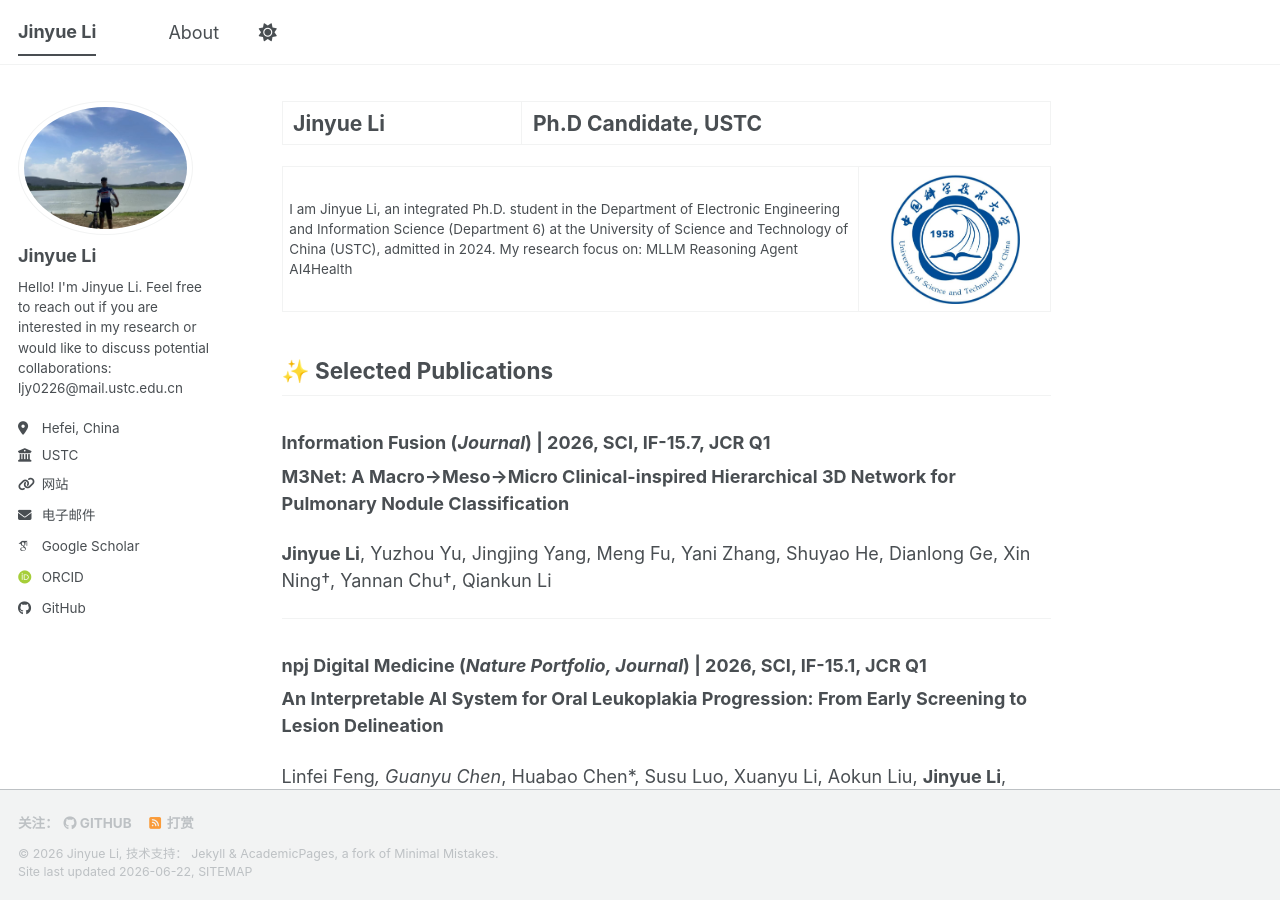
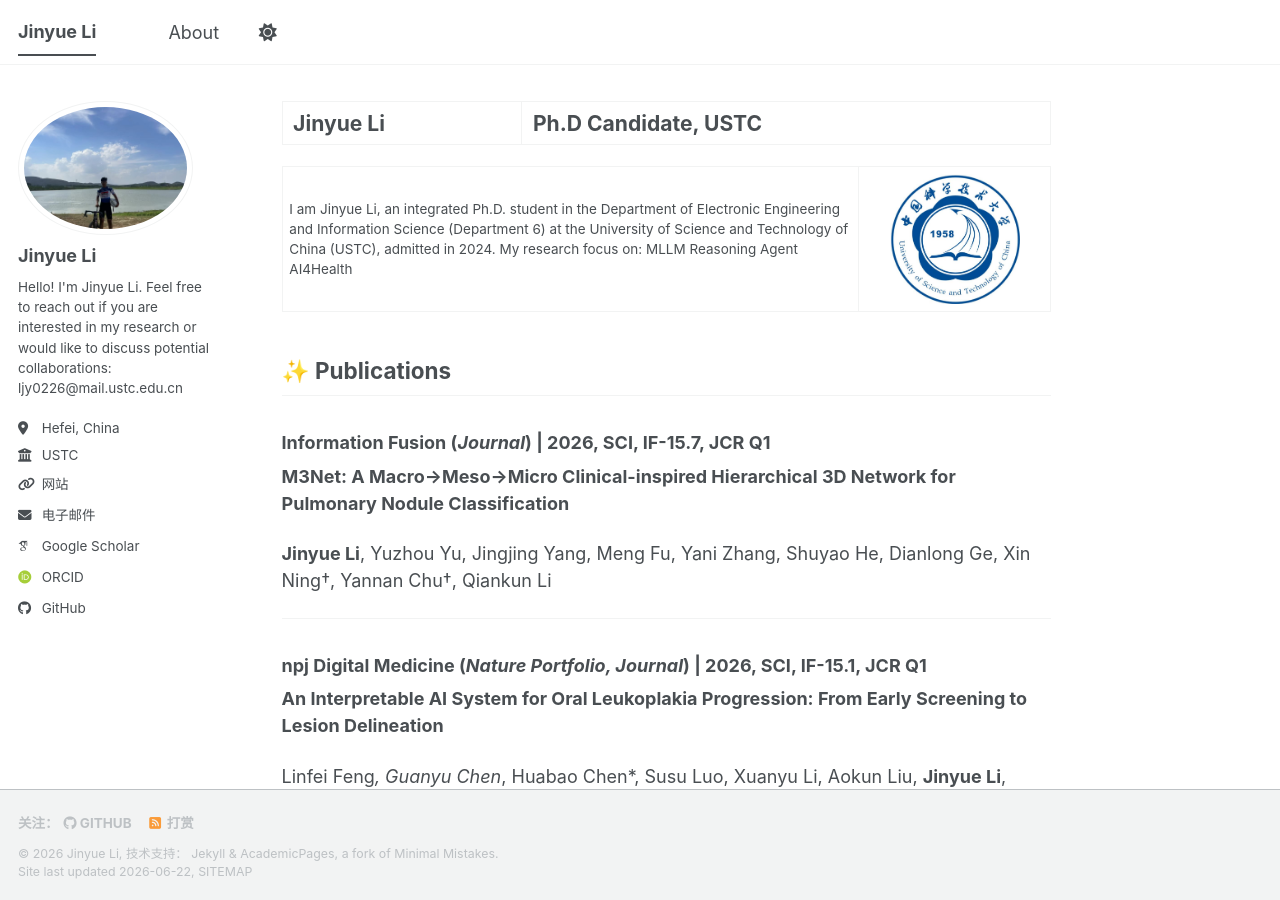
Before and after one commit to jylEcho/jylEcho.github.io, a Jekyll site: the page built from _pages/about.md, in a window 1280 px wide and 900 px high. Built offline with Jekyll 4.4.1, drawn with Linux system fonts in a browser that asks for light colours; some web fonts are replaced; a script bundle is joined from its source files by our own code; library files that are not in the unit come from our copies.

Commit message:
Update about.md

```diff
--- a/_pages/about.md
+++ b/_pages/about.md
@@ -23,7 +23,7 @@ My research focus on: MLLM Reasoning Agent AI4Health
   </tr>
 </table>
 
-## ✨ Selected Publications
+## ✨ Publications
 
 ### **Information Fusion** (*Journal*) | 2026, SCI, IF-15.7, **JCR Q1**
 **M3Net: A Macro→Meso→Micro Clinical-inspired Hierarchical 3D Network for Pulmonary Nodule Classification**
```
